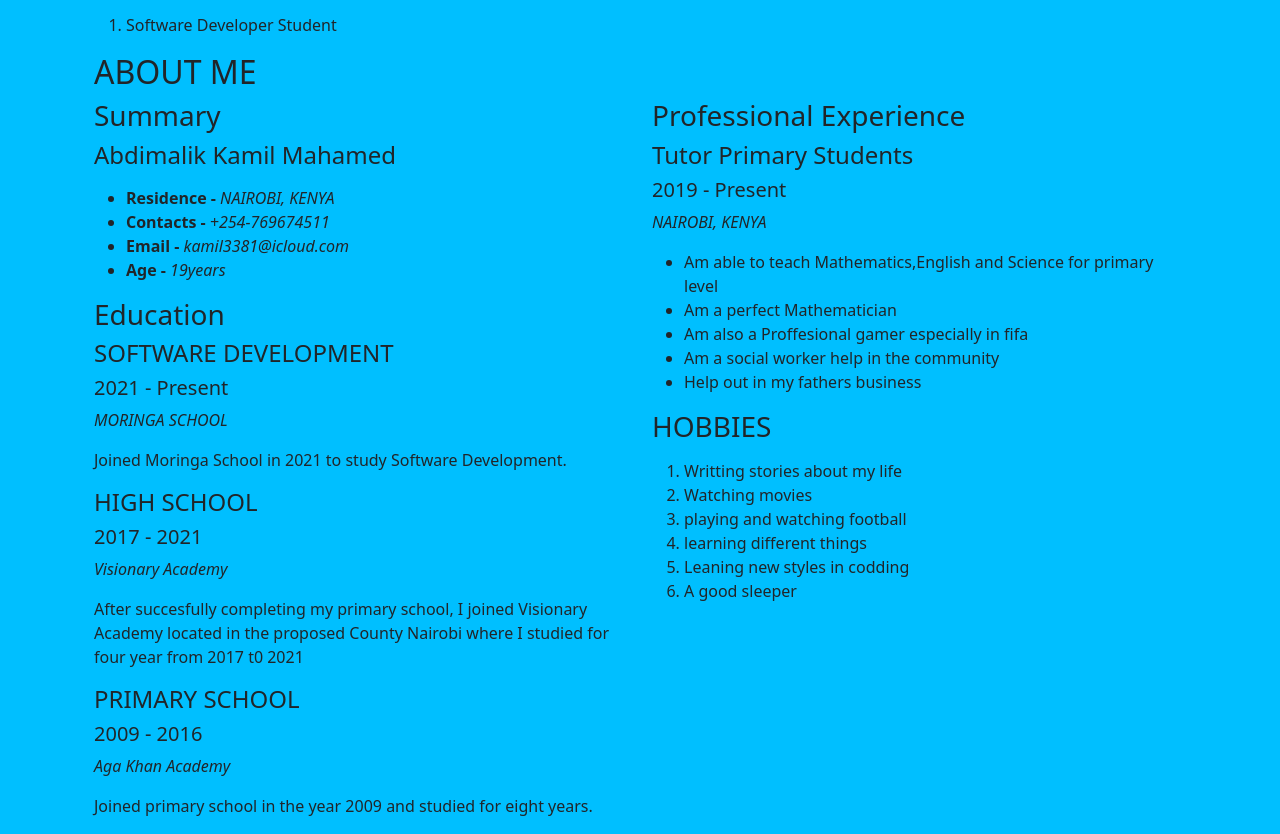
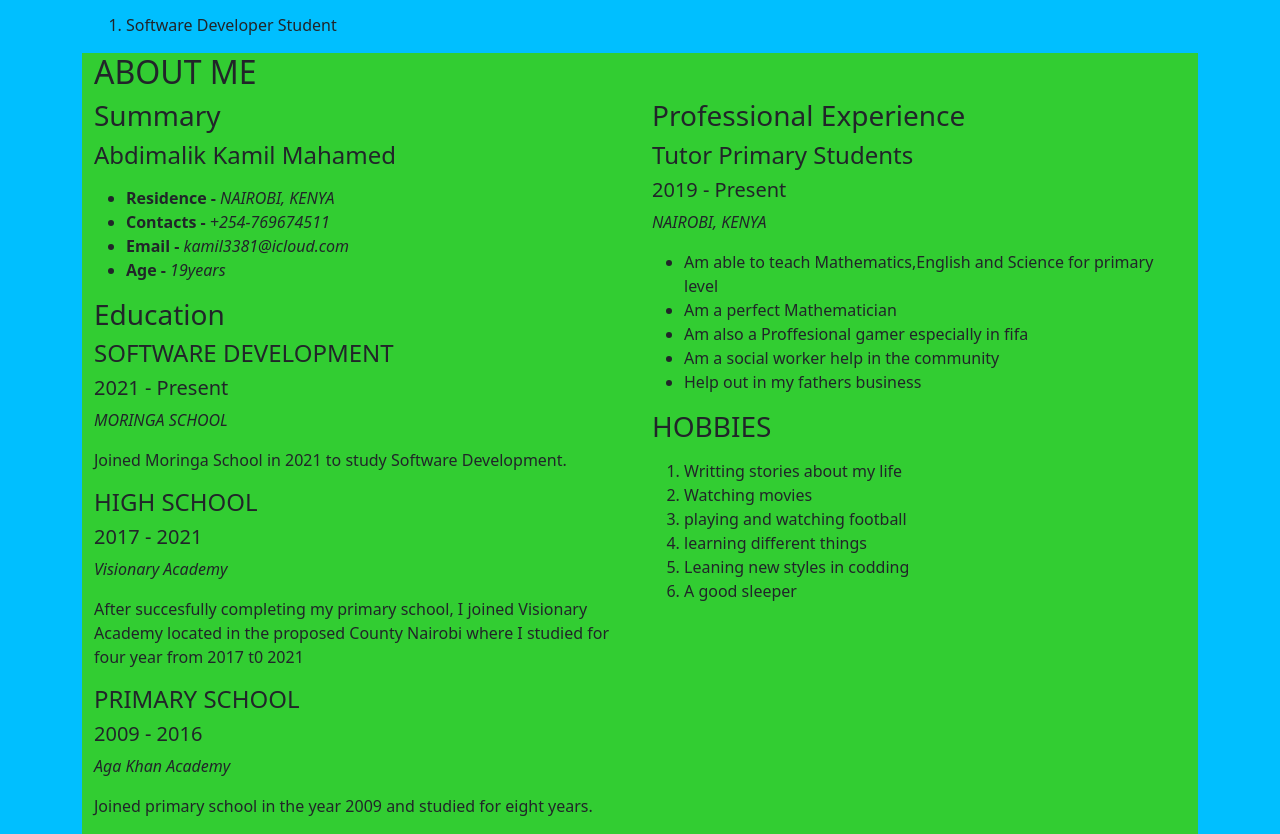
Before and after one commit to Kamil3381/PERSONAL-PORTFOLIO, a plain HTML site: page index.html in a window 1280 px wide. Shown: the part 870-1704 px from the top of the page. Drawn offline with nearby package versions, Linux system fonts and the light colour scheme.

Commit message:
added a background color on the resume container

```diff
--- a/css/style.css
+++ b/css/style.css
@@ -2,3 +2,6 @@ body {
     background-color: deepskyblue;
 
 }
+.resume {
+    background-color: limegreen;
+}
```
